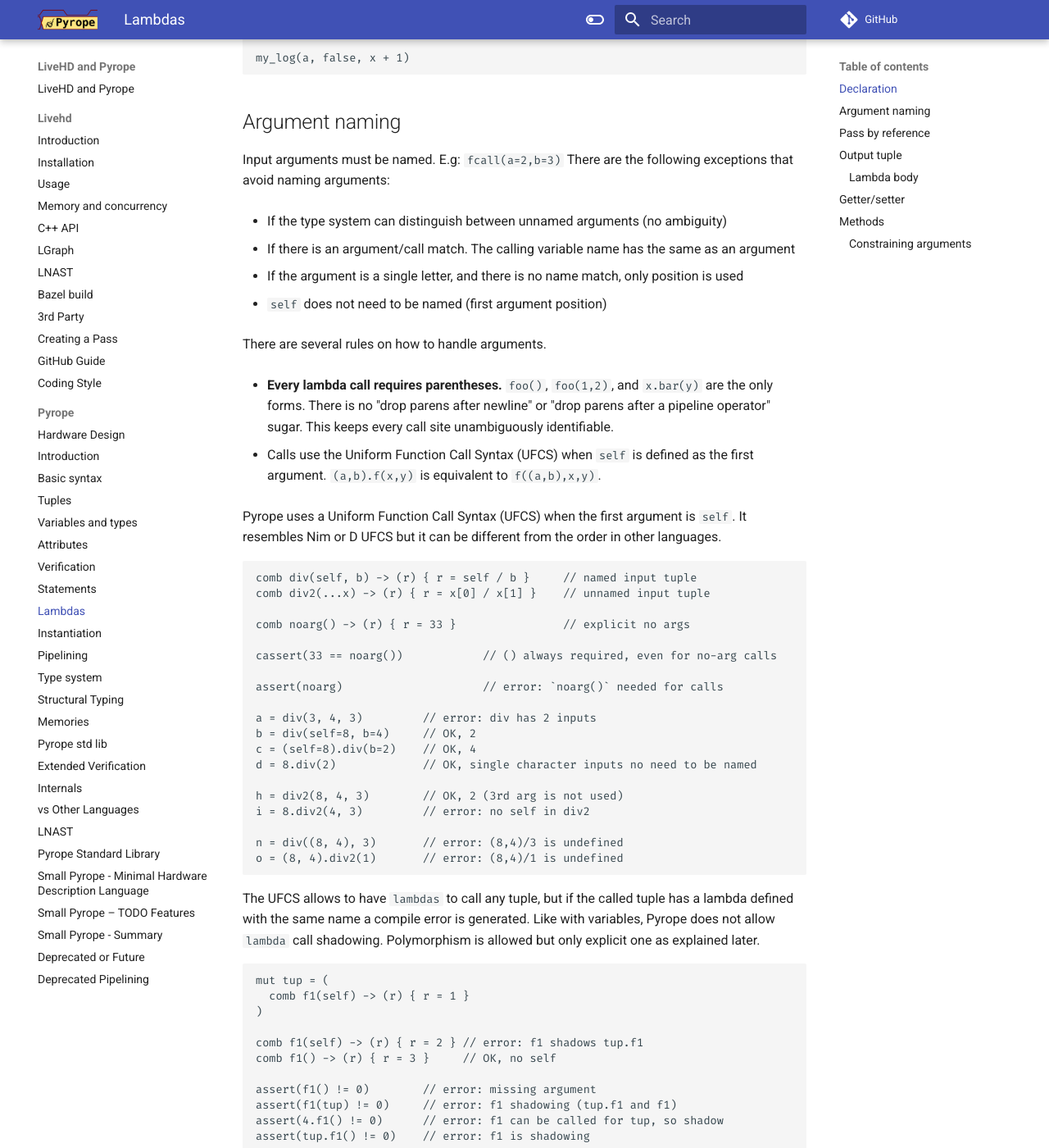
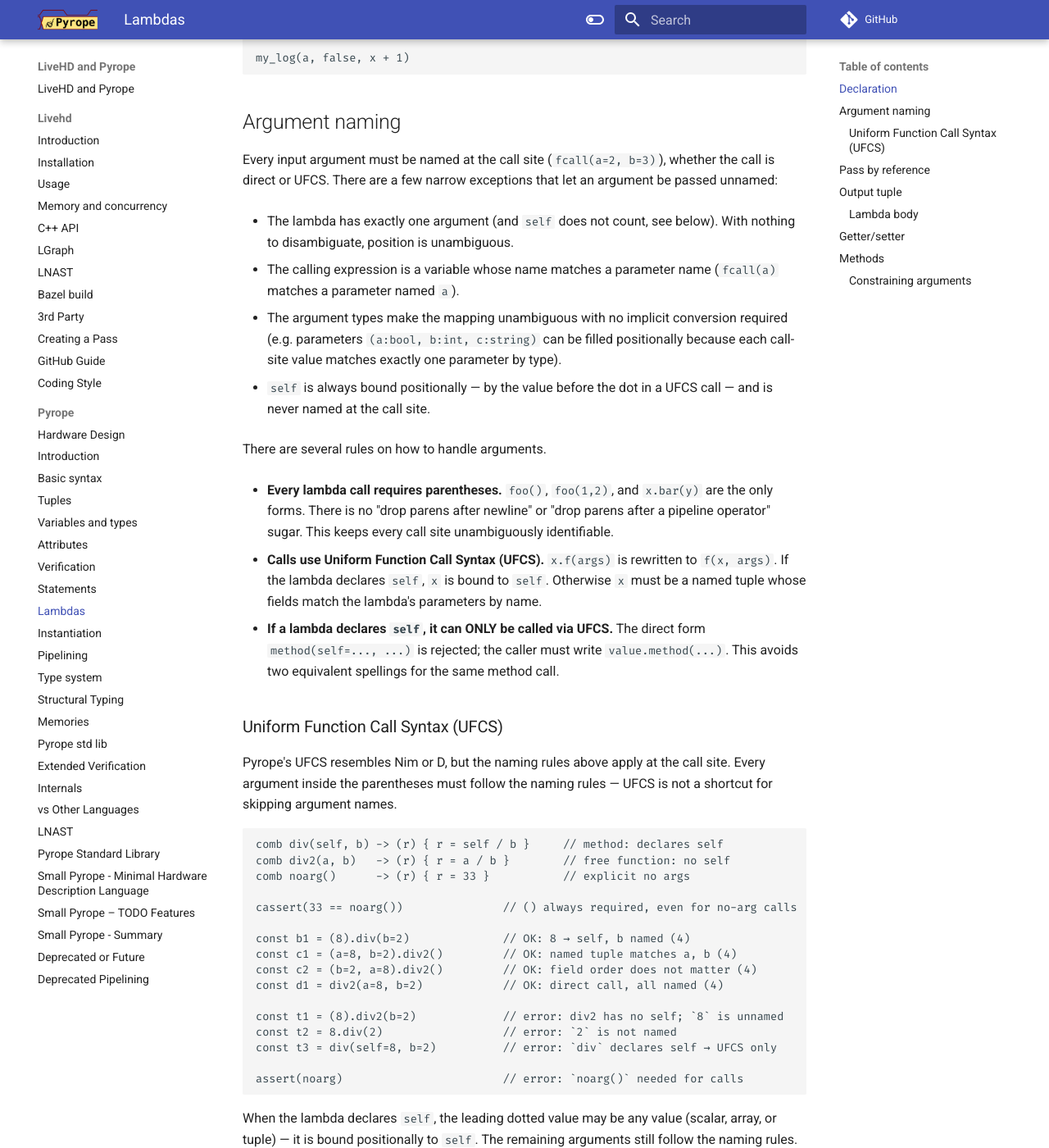
Before and after one commit to masc-ucsc/docs, an MkDocs documentation site: the page built from docs/pyrope/06-functions.md, in a window 1280 px wide and 1400 px high, scrolled down 3416 px. Shown: the whole window at 82% size. Built offline with MkDocs 1.6.1 and Material for MkDocs 9.7.7, drawn with Linux system fonts in a browser that asks for light colours; comment, search, counter and statistics services are not loaded; some of the changed text lies outside the part shown.

Commit message:
required named arguments not positional

````diff
--- a/docs/pyrope/06-functions.md
+++ b/docs/pyrope/06-functions.md
@@ -222,17 +222,23 @@ my_log(a, false, x + 1)
 
 ## Argument naming
 
-Input arguments must be named. E.g: `fcall(a=2,b=3)` There are the following
-exceptions that avoid naming arguments:
+Every input argument must be named at the call site (`fcall(a=2, b=3)`),
+whether the call is direct or UFCS. There are a few narrow exceptions that
+let an argument be passed unnamed:
 
-* If the type system can distinguish between unnamed arguments (no ambiguity)
+* The lambda has exactly one argument (and `self` does not count, see
+  below). With nothing to disambiguate, position is unambiguous.
 
-* If there is an argument/call match. The calling variable name has the same as an argument
+* The calling expression is a variable whose name matches a parameter name
+  (`fcall(a)` matches a parameter named `a`).
 
-* If the argument is a single letter, and there is no name match, only position is used
+* The argument types make the mapping unambiguous with no implicit
+  conversion required (e.g. parameters `(a:bool, b:int, c:string)` can be
+  filled positionally because each call-site value matches exactly one
+  parameter by type).
 
-* `self` does not need to be named (first argument position)
-
+* `self` is always bound positionally — by the value before the dot in a
+  UFCS call — and is never named at the call site.
 
 There are several rules on how to handle arguments.
 
@@ -241,40 +247,59 @@ There are several rules on how to handle arguments.
   or "drop parens after a pipeline operator" sugar. This keeps every call
   site unambiguously identifiable.
 
-* Calls use the Uniform Function Call Syntax (UFCS) when `self` is defined as
-  the first argument. `(a,b).f(x,y)` is equivalent to `f((a,b),x,y)`.
+* **Calls use Uniform Function Call Syntax (UFCS).** `x.f(args)` is
+  rewritten to `f(x, args)`. If the lambda declares `self`, `x` is bound
+  to `self`. Otherwise `x` must be a named tuple whose fields match the
+  lambda's parameters by name.
 
-Pyrope uses a Uniform Function Call Syntax (UFCS) when the first argument is
-`self`. It resembles Nim or D UFCS but it can be different from the order in
-other languages.
+* **If a lambda declares `self`, it can ONLY be called via UFCS.** The
+  direct form `method(self=..., ...)` is rejected; the caller must write
+  `value.method(...)`. This avoids two equivalent spellings for the same
+  method call.
+
+### Uniform Function Call Syntax (UFCS)
+
+Pyrope's UFCS resembles Nim or D, but the naming rules above apply at the
+call site. Every argument inside the parentheses must follow the naming
+rules — UFCS is not a shortcut for skipping argument names.
 
 ```
-comb div(self, b) -> (r) { r = self / b }     // named input tuple
-comb div2(...x) -> (r) { r = x[0] / x[1] }    // unnamed input tuple
+comb div(self, b) -> (r) { r = self / b }     // method: declares self
+comb div2(a, b)   -> (r) { r = a / b }        // free function: no self
+comb noarg()      -> (r) { r = 33 }           // explicit no args
 
-comb noarg() -> (r) { r = 33 }                // explicit no args
+cassert(33 == noarg())               // () always required, even for no-arg calls
 
-cassert(33 == noarg())            // () always required, even for no-arg calls
+const b1 = (8).div(b=2)              // OK: 8 → self, b named (4)
+const c1 = (a=8, b=2).div2()         // OK: named tuple matches a, b (4)
+const c2 = (b=2, a=8).div2()         // OK: field order does not matter (4)
+const d1 = div2(a=8, b=2)            // OK: direct call, all named (4)
 
-assert(noarg)                     // error: `noarg()` needed for calls
+const t1 = (8).div2(b=2)             // error: div2 has no self; `8` is unnamed
+const t2 = 8.div(2)                  // error: `2` is not named
+const t3 = div(self=8, b=2)          // error: `div` declares self → UFCS only
 
-a = div(3, 4, 3)         // error: div has 2 inputs
-b = div(self=8, b=4)     // OK, 2
-c = (self=8).div(b=2)    // OK, 4
-d = 8.div(2)             // OK, single character inputs no need to be named
-
-h = div2(8, 4, 3)        // OK, 2 (3rd arg is not used)
-i = 8.div2(4, 3)         // error: no self in div2
-
-n = div((8, 4), 3)       // error: (8,4)/3 is undefined
-o = (8, 4).div2(1)       // error: (8,4)/1 is undefined
+assert(noarg)                        // error: `noarg()` needed for calls
 ```
 
+When the lambda declares `self`, the leading dotted value may be any value
+(scalar, array, or tuple) — it is bound positionally to `self`. The
+remaining arguments still follow the naming rules.
 
-The UFCS allows to have `lambdas` to call any tuple, but if the called tuple
-has a lambda defined with the same name a compile error is generated. Like with
-variables, Pyrope does not allow `lambda` call shadowing. Polymorphism is allowed
-but only explicit one as explained later.
+```
+comb some_op(self, d=3) -> (r) { /* ... */ }
+
+(8).some_op(d=3)        // scalar bound to self
+[8, 2, a].some_op(d=3)  // array bound to self
+(8, 2).some_op(d=2)     // unnamed tuple bound to self
+
+some_op(self=8, d=3)    // error: declares self → UFCS only
+```
+
+The UFCS allows `lambdas` to call any tuple, but if the called tuple has a
+lambda defined with the same name a compile error is generated. Like with
+variables, Pyrope does not allow `lambda` call shadowing. Polymorphism is
+allowed but only explicit one as explained later.
 
 ```
 mut tup = (
@@ -285,15 +310,15 @@ comb f1(self) -> (r) { r = 2 } // error: f1 shadows tup.f1
 comb f1() -> (r) { r = 3 }     // OK, no self
 
 assert(f1() != 0)        // error: missing argument
-assert(f1(tup) != 0)     // error: f1 shadowing (tup.f1 and f1)
-assert(4.f1() != 0)      // error: f1 can be called for tup, so shadow
+assert(f1(tup) != 0)     // error: free `f1` has no self; UFCS would be `tup.f1()` but that is shadowed
+assert(4.f1() != 0)      // error: f1 can be called for tup, so shadowed
 assert(tup.f1() != 0)    // error: f1 is shadowing
 
 comb xx(self:tup) -> (r) { r = self.f1() } // OK, explicit input restricts scope for f1
-cassert(xx(tup) == 1)
+cassert((tup).xx() == 1)                   // xx declares self → UFCS only
 
 cassert((4:tup).f1() == 1)
-cassert(4.f1() == 3)      // UFCS call
+cassert((4).f1() == 3)    // UFCS call, scalar bound to self
 cassert(tup.f1() == 1)
 ```
 
@@ -463,7 +488,7 @@ explicit lambda:
 comb add(a, b) -> (r) { r = a + b }
 comb inc(a)    -> (r) { r = a + 1 }
 
-mymap.each(inc)
+mymap.each(inc)   // OK: `each` has one non-self argument
 ```
 
 ## Getter/setter
@@ -604,8 +629,7 @@ const mul = inc
 counter.mul(2)             // call the new mul method with UFCS
 assert(counter.val == 10)
 
-mul(counter, 2)            // also legal
-assert(counter.val == 20)
+mul(counter, 2)            // error: `inc` (aliased as `mul`) declares self → UFCS only
 ```
 
 
````
